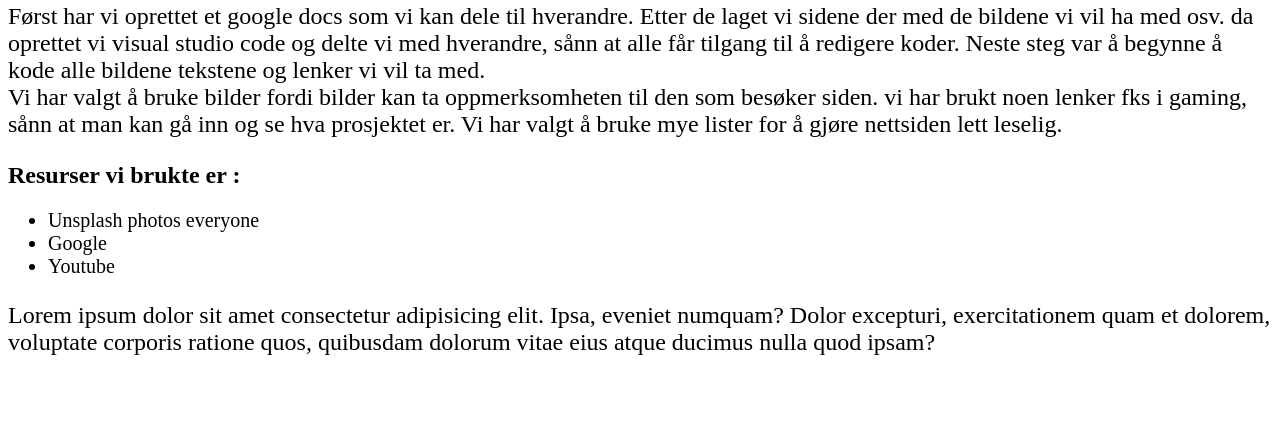
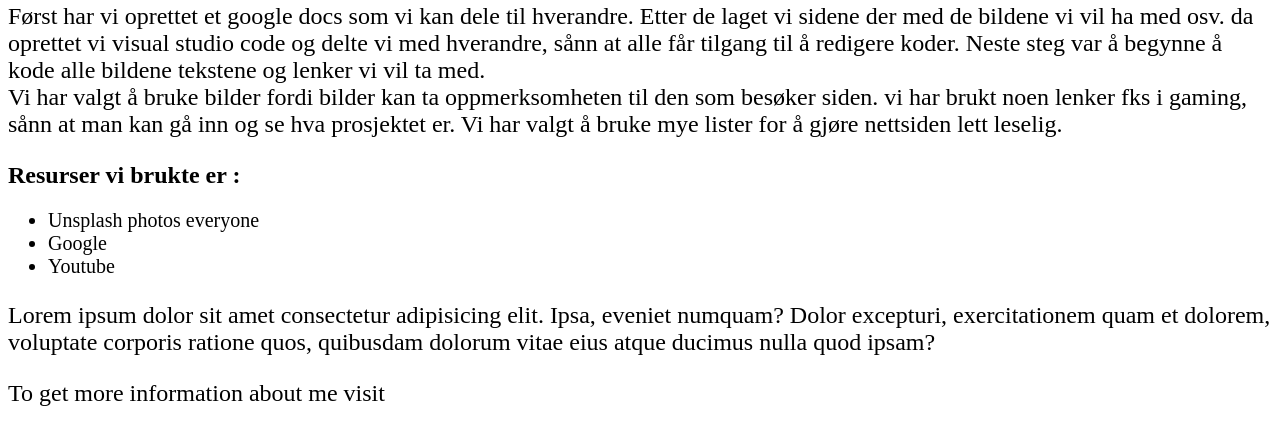
Before and after one commit to Najma2110/Oblig1.Simplepages, a plain HTML site: page about.html in a window 1280 px wide. Shown: the part 79-524 px from the top of the page. Drawn offline with Linux system fonts and the light colour scheme.

Commit message:
Update about.html

```diff
--- a/about.html
+++ b/about.html
@@ -28,6 +28,7 @@
         Lorem ipsum dolor sit amet consectetur adipisicing elit. Ipsa, eveniet numquam? Dolor excepturi, exercitationem
         quam et dolorem, voluptate corporis ratione quos, quibusdam dolorum vitae eius atque ducimus nulla quod ipsam?
     </p>
-</body>
+    <p> To get more information about me visit <a href= "</p>
+  </body>
 
 </html>
```
